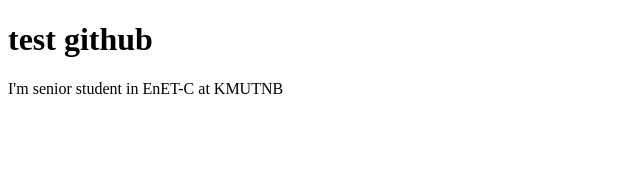
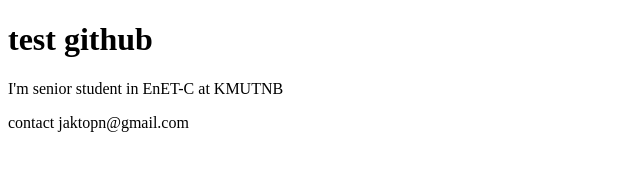
Before and after one commit to Jaktorn/Github_lab_webapp, a plain HTML site: page index.html in a window 1280 px wide. Shown: the whole page, without its empty margins (0-640 px from the left). Drawn offline with Linux system fonts and the light colour scheme.

Commit message:
Update index.html

```diff
--- a/index.html
+++ b/index.html
@@ -8,5 +8,6 @@
 <body>
     <h1>test github</h1>
     <p> I'm senior student in EnET-C at KMUTNB</p>
+    <footer>contact jaktopn@gmail.com</footer>
 </body>
 </html>
```
